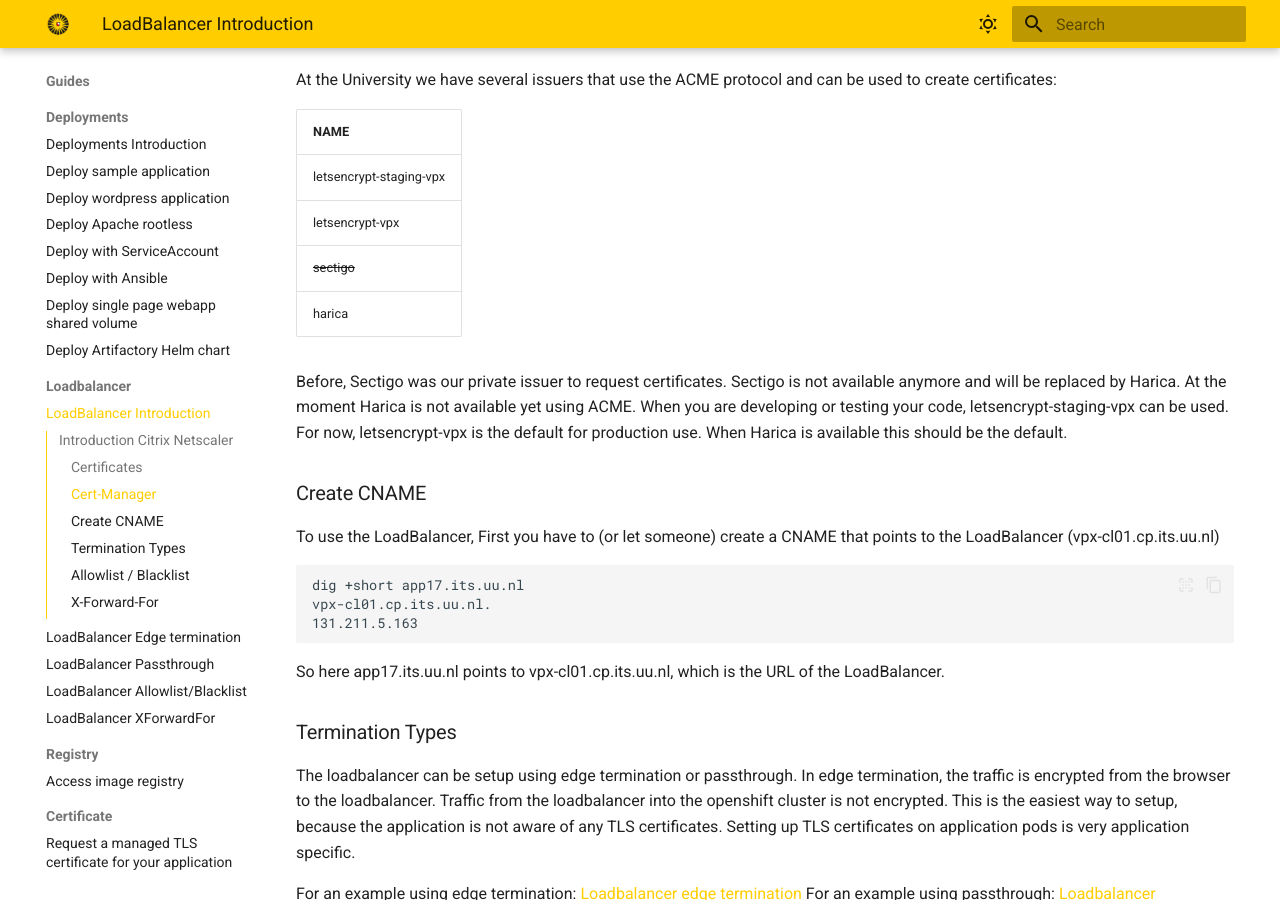
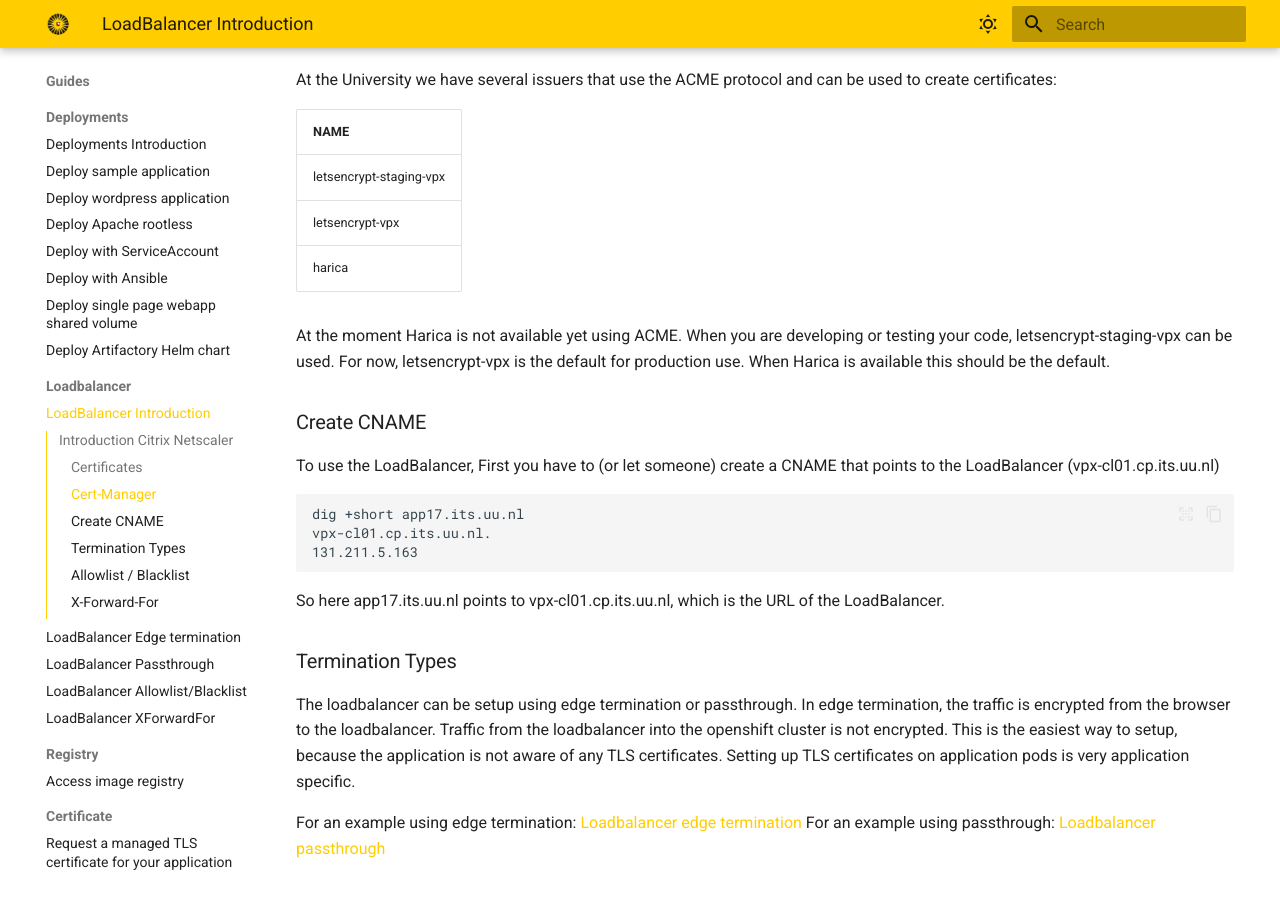
Before and after one commit to UtrechtUniversity/containerplatform-docs, an MkDocs documentation site: the page built from docs/content/guides/loadbalancer-intro.md, in a window 1280 px wide and 900 px high, scrolled down 854 px. Built offline with MkDocs 1.6.1 and Material for MkDocs 9.7.7, drawn with Linux system fonts in a browser that asks for light colours.

Commit message:
Remove final sectigo references from the docs

```diff
--- a/docs/content/guides/loadbalancer-intro.md
+++ b/docs/content/guides/loadbalancer-intro.md
@@ -28,11 +28,10 @@
 | ---- |
 | letsencrypt-staging-vpx |
 | letsencrypt-vpx |
-| <s>sectigo</s> |
 | harica |
 
 
-Before, Sectigo was our private issuer to request certificates. Sectigo is not available anymore and will be replaced by Harica. At the moment Harica is not available yet using ACME.
+At the moment Harica is not available yet using ACME.
 When you are developing or testing your code, letsencrypt-staging-vpx can be used.  For now, letsencrypt-vpx is the default for production use. When Harica is available this should be the default.
 
 ### Create CNAME
```
